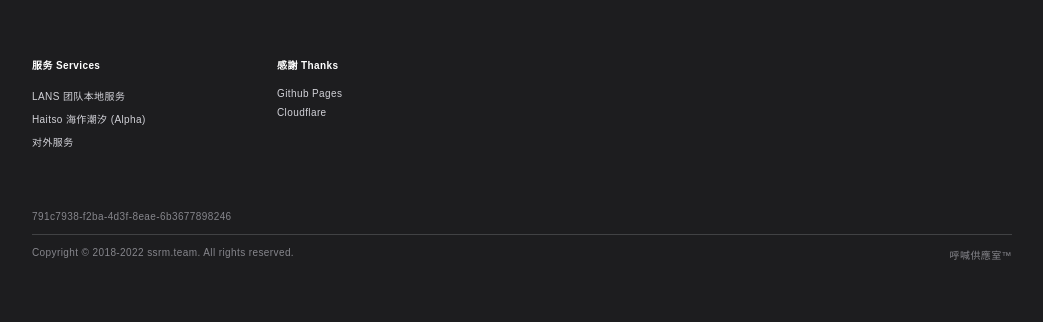
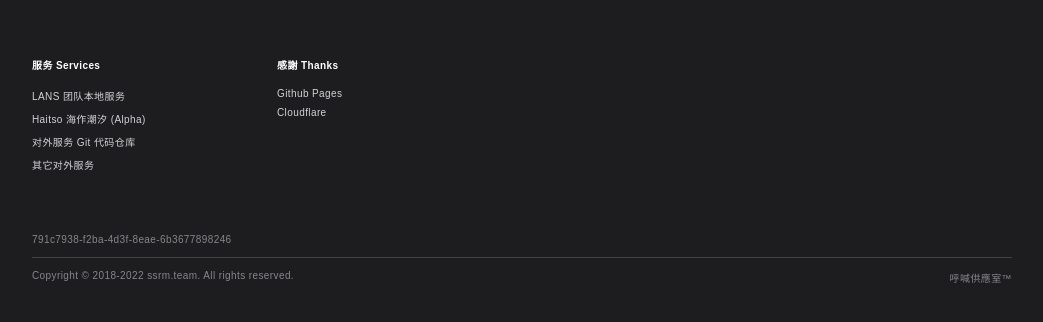
Before and after one commit to ott7/ssrm, a plain HTML site: page index.html in a window 1280 px wide. Shown: the part 130-452 px from the top of the page, without its empty margins (118-1161 px from the left). Drawn offline with Linux system fonts and the light colour scheme.

Commit message:
Update index.html

```diff
--- a/index.html
+++ b/index.html
@@ -117,8 +117,9 @@
                 <span class="main-title">服务&nbsp;Services</span>
                 <ul>
                     <li><a href="#local_services">LANS&nbsp;团队本地服务</a></li>
-                    <li><a href="https://haitso.com">Haitso&nbsp;海作潮汐&nbsp;(Alpha)</a></li>
-                    <li><a href="https://oevon.com">对外服务</a></li>
+                    <li><a href="#">Haitso&nbsp;海作潮汐&nbsp;(Alpha)</a></li>
+                    <li><a href="#">对外服务 Git 代码仓库</a></li>
+                    <li><a href="#">其它对外服务</a></li>
                 </ul>
             </div>
 
```
